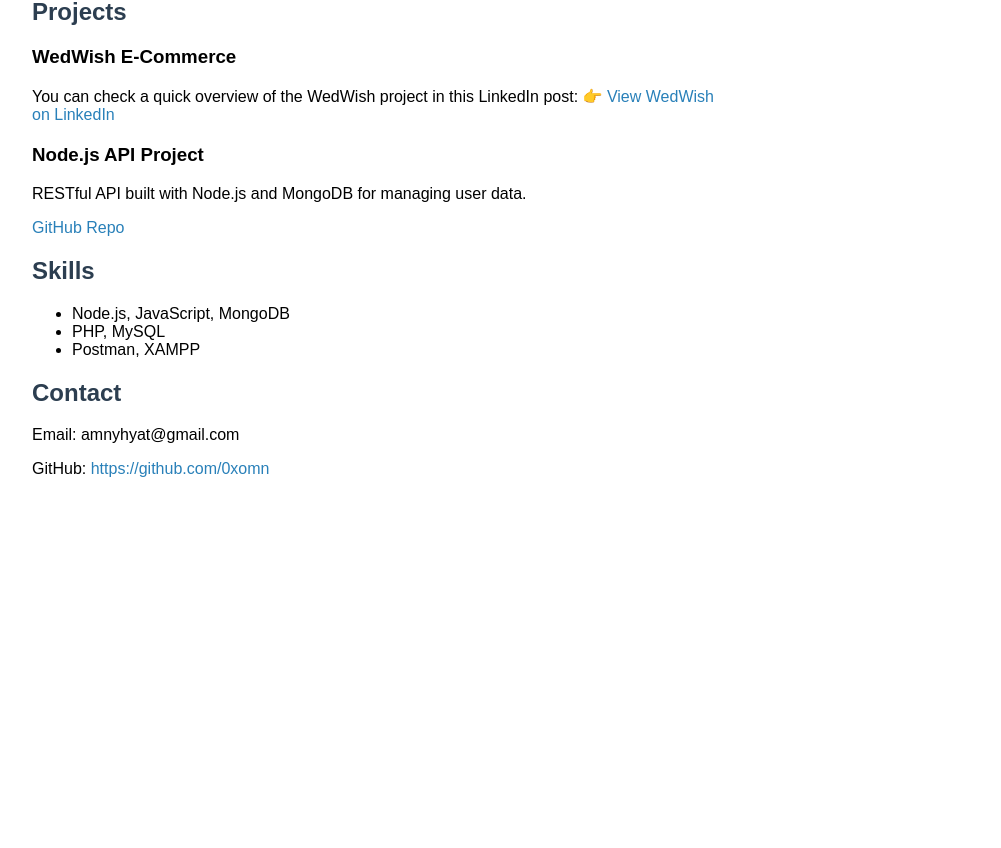
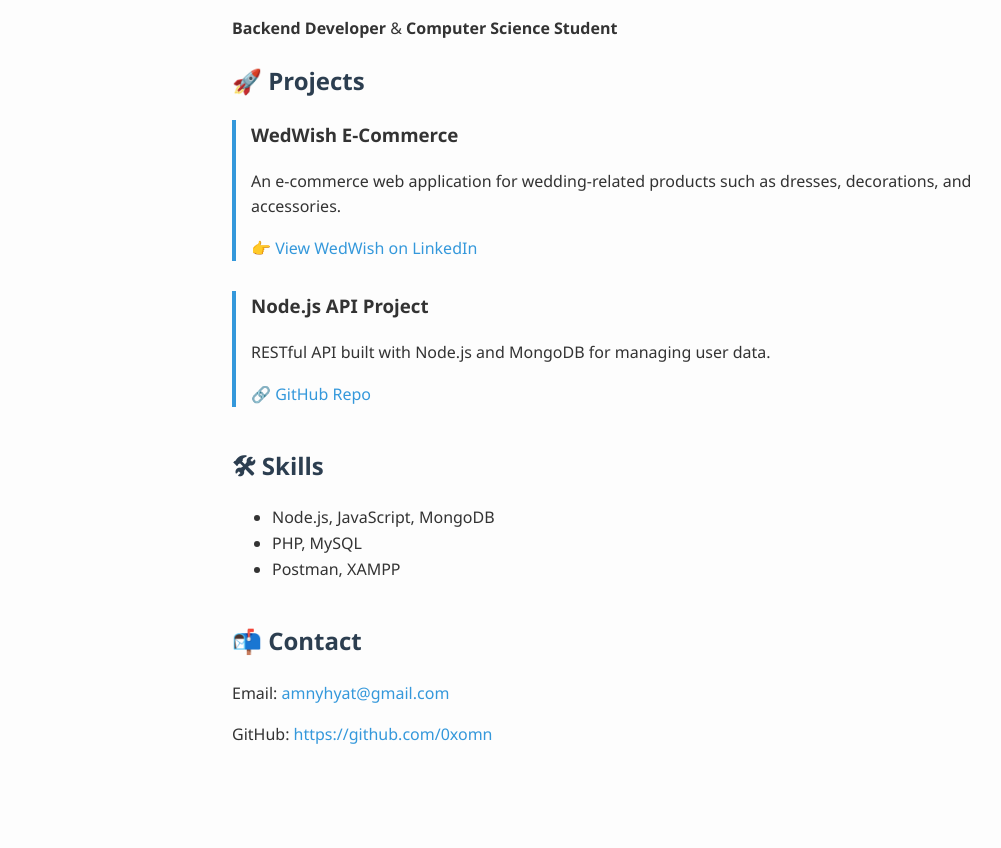
Before and after one commit to 0xomn/0xomn.github.io, a plain HTML site: page index.html in a window 1280 px wide. Shown: the part 138-986 px from the top of the page, without its empty margins (8-1009 px from the left). Before the commit the page ends 800 px from the top, so only its background shows below. Drawn offline with Linux system fonts and the light colour scheme.

Commit message:
Update index.html

```diff
--- a/index.html
+++ b/index.html
@@ -1,27 +1,52 @@
 <!DOCTYPE html>
 <html lang="en">
 <head>
-  <meta charset="UTF-8" />
-  <title>Omnia Sayed - Portfolio</title>
+  <meta charset="UTF-8">
+  <title>Omnia Sayed | Portfolio</title>
   <style>
-    body { font-family: Arial, sans-serif; margin: 40px; max-width: 700px; }
-    h1, h2 { color: #2c3e50; }
-    a { color: #2980b9; text-decoration: none; }
-    .project { margin-bottom: 20px; }
+    body {
+      font-family: 'Segoe UI', Tahoma, Geneva, Verdana, sans-serif;
+      margin: 40px auto;
+      max-width: 800px;
+      background-color: #fdfdfd;
+      color: #333;
+      padding: 20px;
+      line-height: 1.6;
+    }
+    h1, h2 {
+      color: #2c3e50;
+    }
+    .project {
+      border-left: 4px solid #3498db;
+      padding-left: 15px;
+      margin-bottom: 30px;
+    }
+    a {
+      color: #3498db;
+      text-decoration: none;
+    }
+    a:hover {
+      text-decoration: underline;
+    }
+    .section {
+      margin-bottom: 40px;
+    }
   </style>
 </head>
 <body>
+
   <h1>Omnia Sayed</h1>
-  <p>Backend Developer & CS Student</p>
+  <p><strong>Backend Developer</strong> & <strong>Computer Science Student</strong></p>
 
-  <h2>Projects</h2>
+  <div class="section">
+    <h2>🚀 Projects</h2>
 
     <div class="project">
       <h3>WedWish E-Commerce</h3>
+      <p>An e-commerce web application for wedding-related products such as dresses, decorations, and accessories.</p>
       <p>
-  You can check a quick overview of the WedWish project in this LinkedIn post:
-  <a href="https://www.linkedin.com/posts/omnia-sayed-a121a02b4_webdevelopment-php-mysql-activity-7291059712446316544-A42l?utm_source=share&utm_medium=member_android&rcm=ACoAAEt9e64B372OmYk7nv5oMytX8szkgjLojnQ" target="_blank">
-    👉 View WedWish on LinkedIn
+        👉 <a href="https://www.linkedin.com/posts/omnia-sayed-a121a02b4_webdevelopment-php-mysql-activity-7291059712446316544-A42l?utm_source=share&utm_medium=member_android&rcm=ACoAAEt9e64B372OmYk7nv5oMytX8szkgjLojnQ" target="_blank">
+          View WedWish on LinkedIn
         </a>
       </p>
     </div>
@@ -29,18 +54,26 @@
     <div class="project">
       <h3>Node.js API Project</h3>
       <p>RESTful API built with Node.js and MongoDB for managing user data.</p>
-    <p><a href="https://github.com/0xomn/node-api">GitHub Repo</a></p>
+      <p>
+        🔗 <a href="https://github.com/0xomn/node-api-project" target="_blank">GitHub Repo</a>
+      </p>
+    </div>
   </div>
 
-  <h2>Skills</h2>
+  <div class="section">
+    <h2>🛠 Skills</h2>
     <ul>
       <li>Node.js, JavaScript, MongoDB</li>
       <li>PHP, MySQL</li>
       <li>Postman, XAMPP</li>
     </ul>
+  </div>
 
-  <h2>Contact</h2>
-  <p>Email: amnyhyat@gmail.com</p>
-  <p>GitHub: <a href="https://github.com/0xomn">https://github.com/0xomn</a></p>
+  <div class="section">
+    <h2>📬 Contact</h2>
+    <p>Email: <a href="mailto:amnyhyat@gmail.com">amnyhyat@gmail.com</a></p>
+    <p>GitHub: <a href="https://github.com/0xomn" target="_blank">https://github.com/0xomn</a></p>
+  </div>
+
 </body>
 </html>
```
Lines whose indentation alone changed are shown as unchanged.
